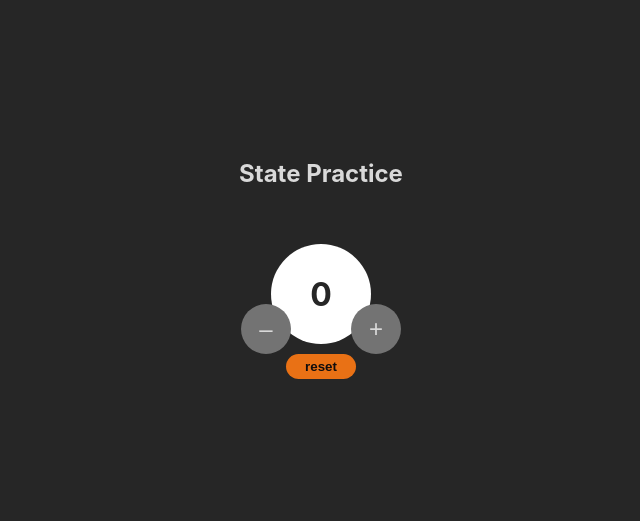
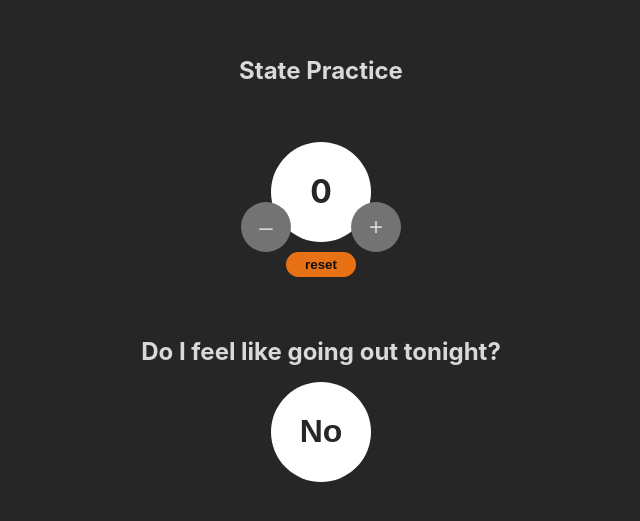
Before and after one commit to Kabileshwaran183/P6-practice-State, a React (Vite) app: page / in a window 1280 px wide. Shown: the part 131-652 px from the top of the page, without its empty margins (319-959 px from the left). Built offline with nearby package versions, Linux system fonts and the light colour scheme.

Commit message:
added new practice with ternary concept
new codes showing the functioning of ternary operation and how it changes the output

```diff
--- a/src/App2.jsx
+++ b/src/App2.jsx
@@ -1,7 +1,6 @@
 import React from "react"
 import './index2.css'
 export default function App() {
-
     let[count,setCount] = React.useState(0)
     function dec(){
         /*
@@ -25,6 +24,13 @@ export default function App() {
     function reset(){
         setCount(count=0)
     }
+
+    const [isGoingOut, setIsGoingOut] = React.useState(false)
+
+    function changeMind() {
+        setIsGoingOut(prev => !prev)
+    }
+
     return (
         <main className="container">
             <h1>State Practice</h1>
@@ -35,7 +41,13 @@ export default function App() {
                 {/* this is try code */}
                 </div>
             <button onClick={reset} className="reset">reset</button>
-
+        <br /><br /><br />
+            <h1 className="title">Do I feel like going out tonight?</h1>
+            <button
+                onClick={changeMind}
+                className="value"
+                aria-label={`Current answer is ${isGoingOut ? "Yes" : "No"}. Click to change it.`}
+            >{isGoingOut ? "Yes" : "No"}</button>
         </main>
     )
 }
```
